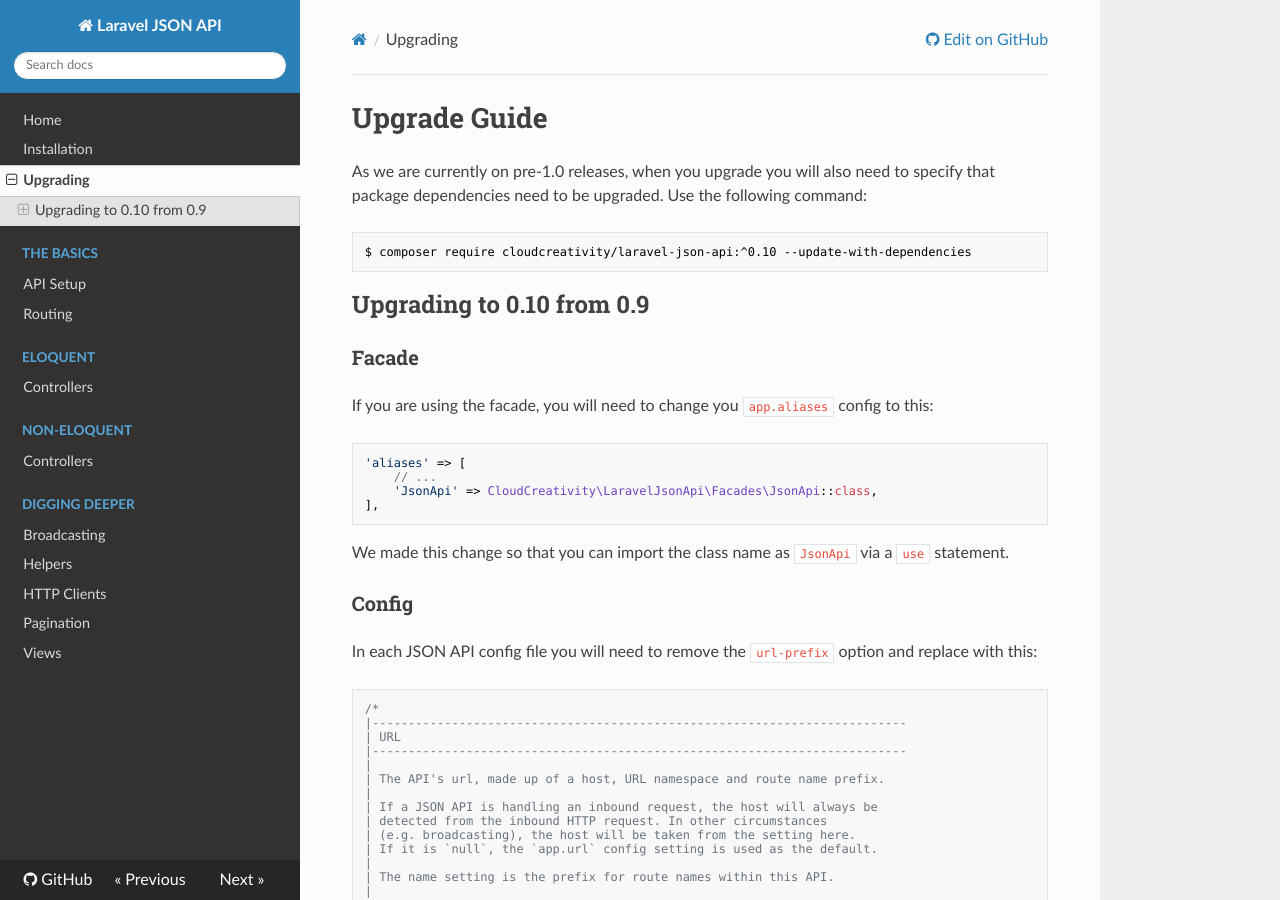
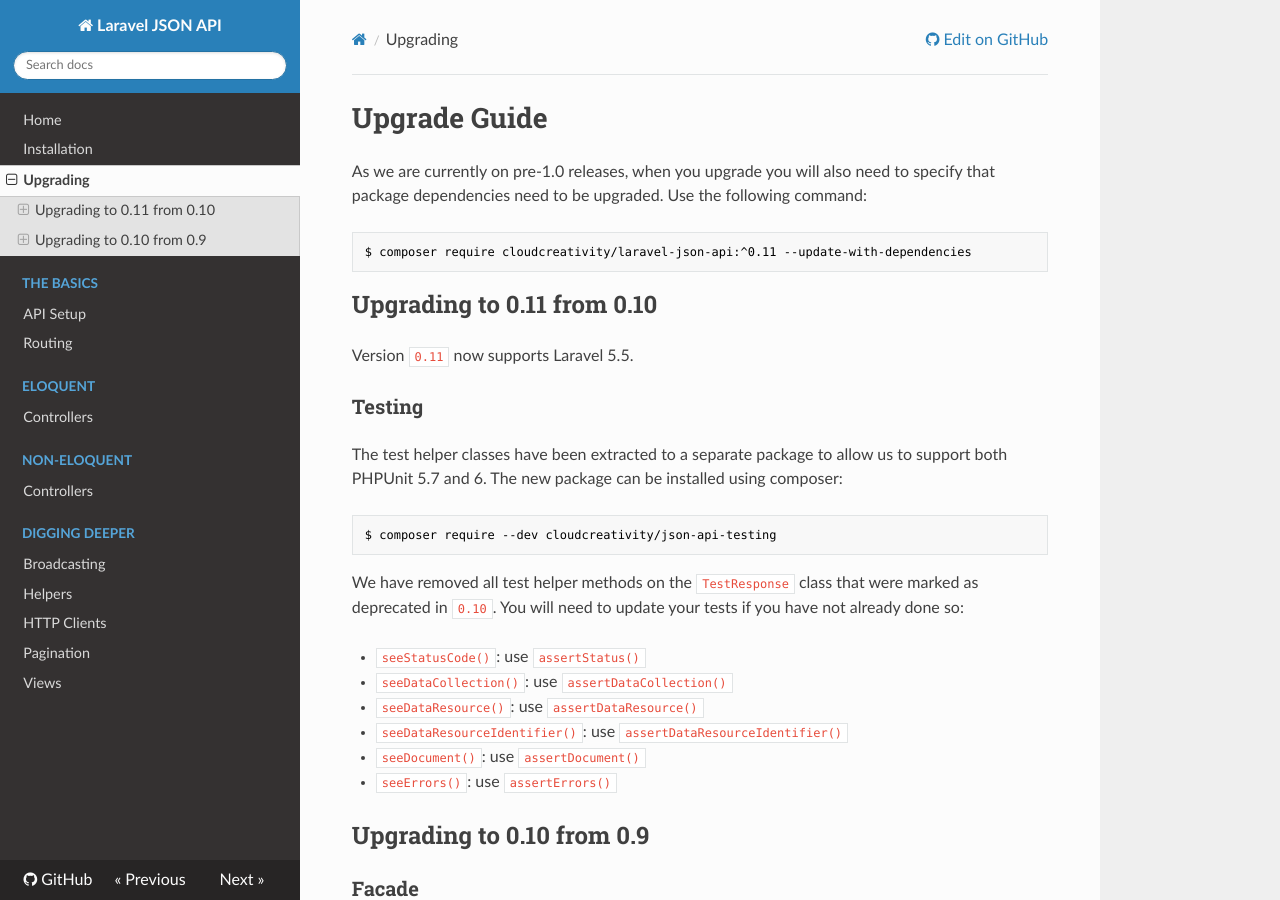
Before and after one commit to cloudcreativity/laravel-json-api, an MkDocs documentation site: the page built from docs/upgrade.md, in a window 1280 px wide and 900 px high. Built offline with MkDocs 1.6.1, drawn with Linux system fonts in a browser that asks for light colours; nearby versions of some CDN libraries; old or Windows-style settings are respelled for this version of MkDocs.

Commit message:
[Feature] Add support for Laravel 5.5

````diff
--- a/docs/upgrade.md
+++ b/docs/upgrade.md
@@ -4,8 +4,31 @@ As we are currently on pre-1.0 releases, when you upgrade you will also need to
 dependencies need to be upgraded. Use the following command:
 
 ```bash
-$ composer require cloudcreativity/laravel-json-api:^0.10 --update-with-dependencies
+$ composer require cloudcreativity/laravel-json-api:^0.11 --update-with-dependencies
 ```
+
+## Upgrading to 0.11 from 0.10
+
+Version `0.11` now supports Laravel 5.5.
+
+### Testing
+
+The test helper classes have been extracted to a separate package to allow us to support both PHPUnit 5.7 and 6.
+The new package can be installed using composer:
+
+```bash
+$ composer require --dev cloudcreativity/json-api-testing
+```
+
+We have removed all test helper methods on the `TestResponse` class that were marked as deprecated in `0.10`.
+You will need to update your tests if you have not already done so:
+
+  - `seeStatusCode()`: use `assertStatus()`
+  - `seeDataCollection()`: use `assertDataCollection()`
+  - `seeDataResource()`: use `assertDataResource()`
+  - `seeDataResourceIdentifier()`: use `assertDataResourceIdentifier()`
+  - `seeDocument()`: use `assertDocument()`
+  - `seeErrors()`: use `assertErrors()`
 
 ## Upgrading to 0.10 from 0.9
 
````
Also changed, not shown: CHANGELOG.md (+1 -0 lines), README.md (+3 -5 lines), composer.json (+18 -11 lines), docs/installation.md (+15 -2 lines), 1 other file.
